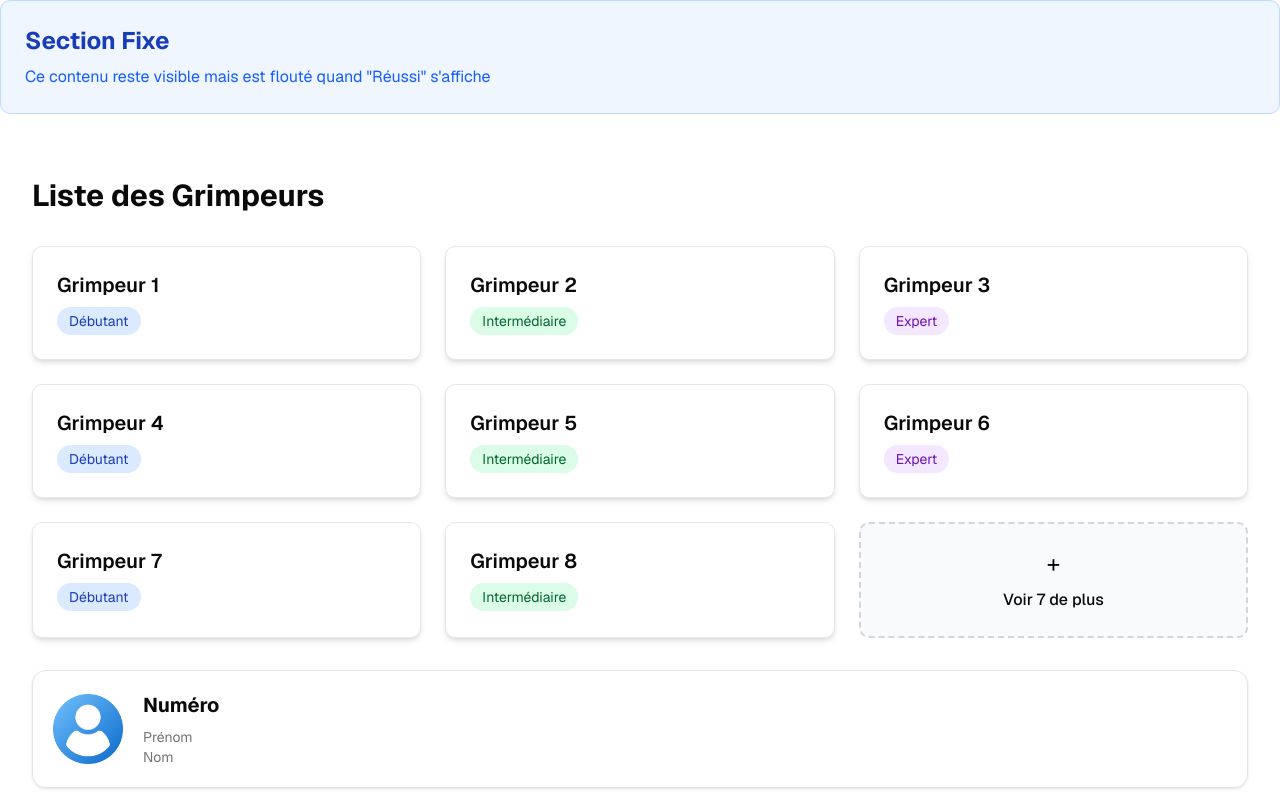
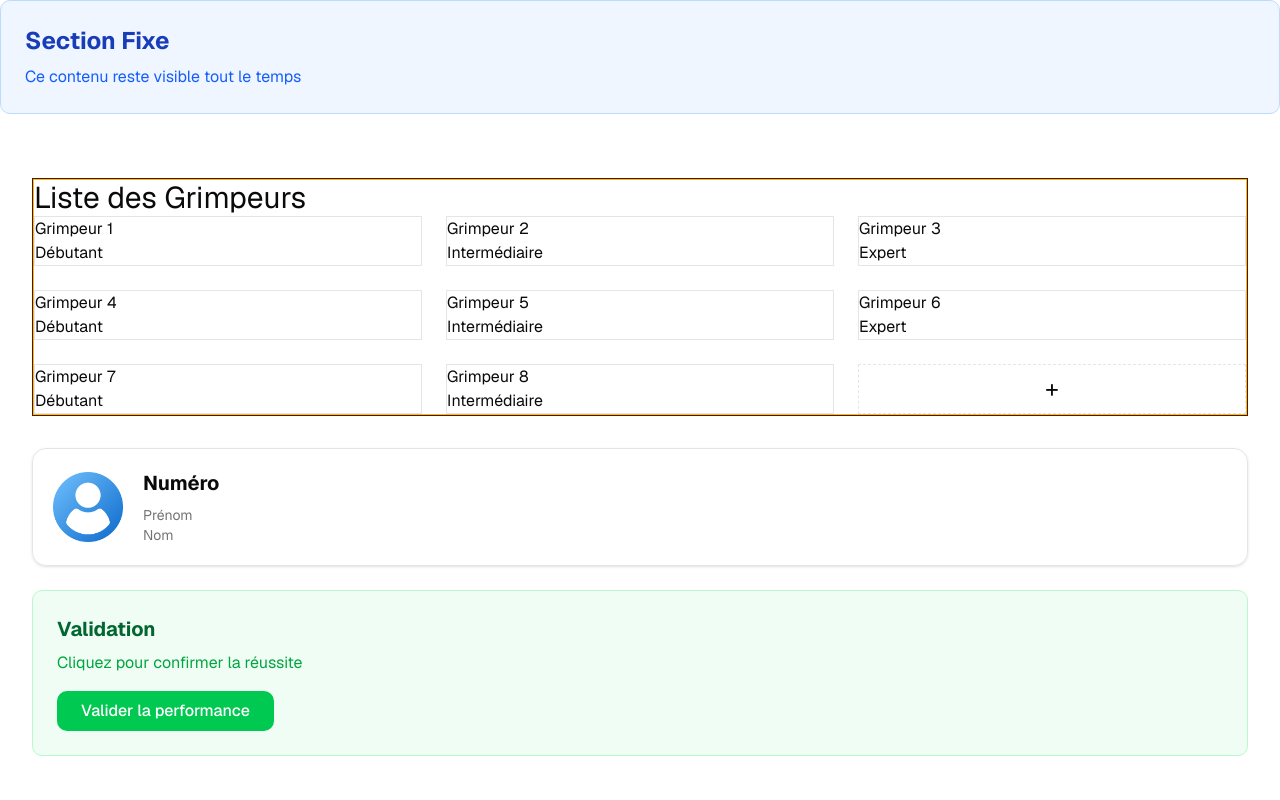
Before and after one commit to Kostis39/CasaLogiciel, a Next.js app in the folder dev/frontend/: page /client in a window 1280 px wide. Shown: the top 800 px of the page. Built offline with nearby package versions, Linux system fonts and the light colour scheme.

Commit message:
juste pour pull

```diff
--- a/dev/frontend/app/client/page.tsx
+++ b/dev/frontend/app/client/page.tsx
@@ -12,54 +12,46 @@ const testItems = Array.from({ length: 15 }, (_, i) => ({
 export default function SmartGrid() {
   const [expanded, setExpanded] = useState(false);
   const [showSuccess, setShowSuccess] = useState(false);
-  const initialItems = 9;
-  const displayItems = expanded ? testItems : testItems.slice(0, initialItems - 1);
+  const initialItems = 8;
+  const displayItems = expanded ? testItems : testItems.slice(0, initialItems);
 
   return (
     <>
           {/* Partie principale fixe */}
           <div className={`mb-8 p-6 bg-blue-50 rounded-lg border border-blue-200 transition-all duration-300`}>
             <h2 className="text-2xl font-bold text-blue-800">Section Fixe</h2>
-            <p className="mt-2 text-blue-600">Ce contenu reste visible mais est flouté quand "Réussi" s'affiche</p>
+            <p className="mt-2 text-blue-600">Ce contenu reste visible tout le temps</p>
           </div>
     <div className="container mx-auto p-8 relative">
 
 
       {/* Partie extensible des grimpeurs */}
       <div className={`relative transition-all ${
-        expanded ? 'fixed inset-0 bg-white z-40 pt-8 pb-20 overflow-y-auto' : ''
+        expanded ? 'fixed inset-0 z-40 pt-8 pb-20 overflow-y-auto border border-amber-950' : 'border border-amber-950'
       } ${showSuccess ? 'filter blur-sm' : ''}`}>
-        <div className={`${expanded ? 'container mx-auto' : ''}`}>
-          <h1 className="text-3xl font-bold mb-8">Liste des Grimpeurs</h1>
+        <div className='container mx-auto border border-amber-400'>
+          <h1 className="text-3xl">Liste des Grimpeurs</h1>
 
           <div className="grid grid-cols-1 md:grid-cols-3 gap-6">
             {displayItems.map((item) => (
-              <div key={item.id} className="bg-white rounded-lg shadow-md p-6 border border-gray-200">
-                <h3 className="text-xl font-semibold">{item.name}</h3>
-                <p className={`mt-2 px-3 py-1 rounded-full text-sm w-fit ${
-                  item.level === 'Débutant' ? 'bg-blue-100 text-blue-800' :
-                  item.level === 'Intermédiaire' ? 'bg-green-100 text-green-800' :
-                  'bg-purple-100 text-purple-800'
-                }`}>
-                  {item.level}
-                </p>
+              <div key={item.id} className="border">
+                <h3>{item.name}</h3>
+                <p>{item.level}</p>
               </div>
             ))}
 
             {!expanded && testItems.length >= initialItems && (
               <button
                 onClick={() => setExpanded(true)}
-                className="flex flex-col items-center justify-center bg-gray-50 hover:bg-gray-100 rounded-lg border-2 border-dashed border-gray-300 p-6 transition-colors"
+                className="items-center justify-center border-1 border-dashed"
               >
-                <span className="text-2xl">+</span>
-                <span className="font-medium mt-2">Voir {testItems.length - initialItems + 1} de plus</span>
+                <p className="text-2xl">+</p>
               </button>
             )}
           </div>
         </div>
 
         {expanded && (
-          <div className="sticky bottom-0 bg-white py-4 border-t border-gray-200">
             <div className="container mx-auto text-center">
               <button
                 onClick={() => setExpanded(false)}
@@ -68,7 +60,7 @@ export default function SmartGrid() {
                 Voir moins
               </button>
             </div>
-          </div>
+
         )}
       </div>
 
```
Also changed, not shown: 1 other file (tests, documents, lock files or other folders).
